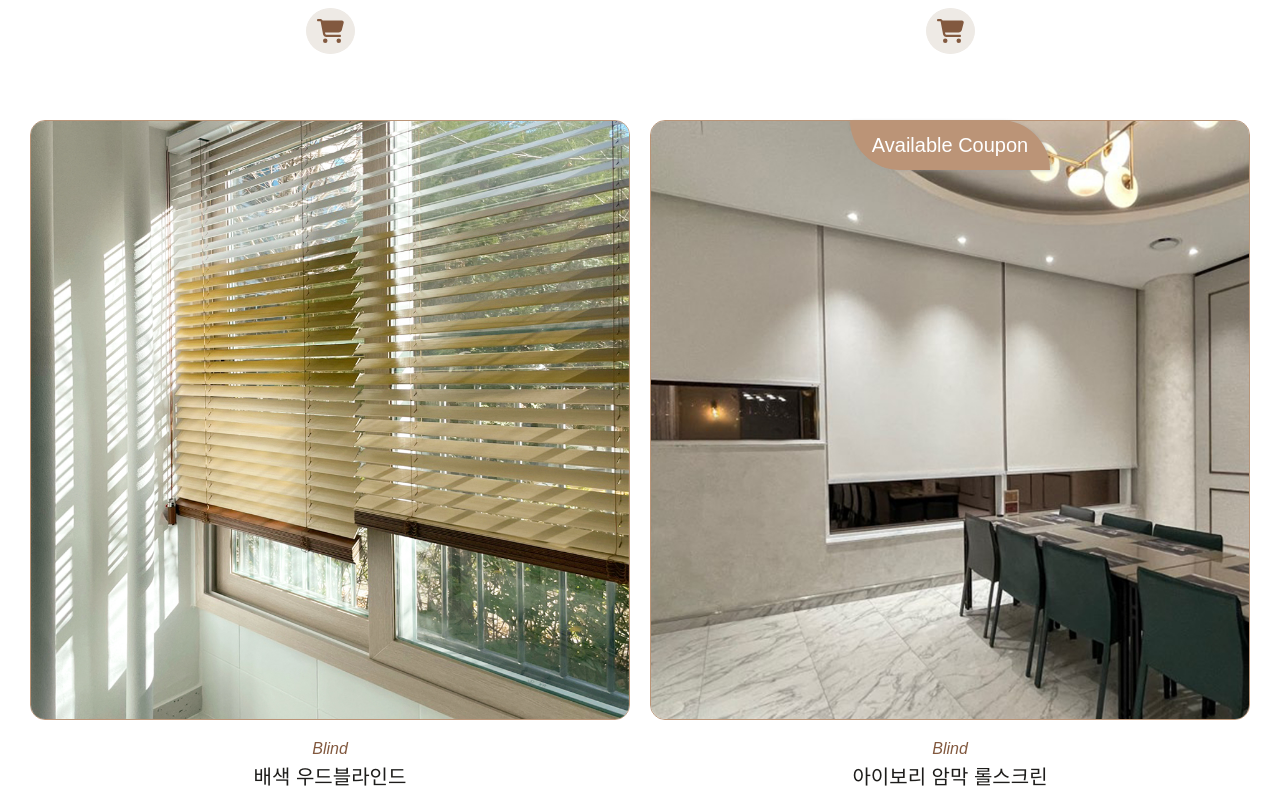
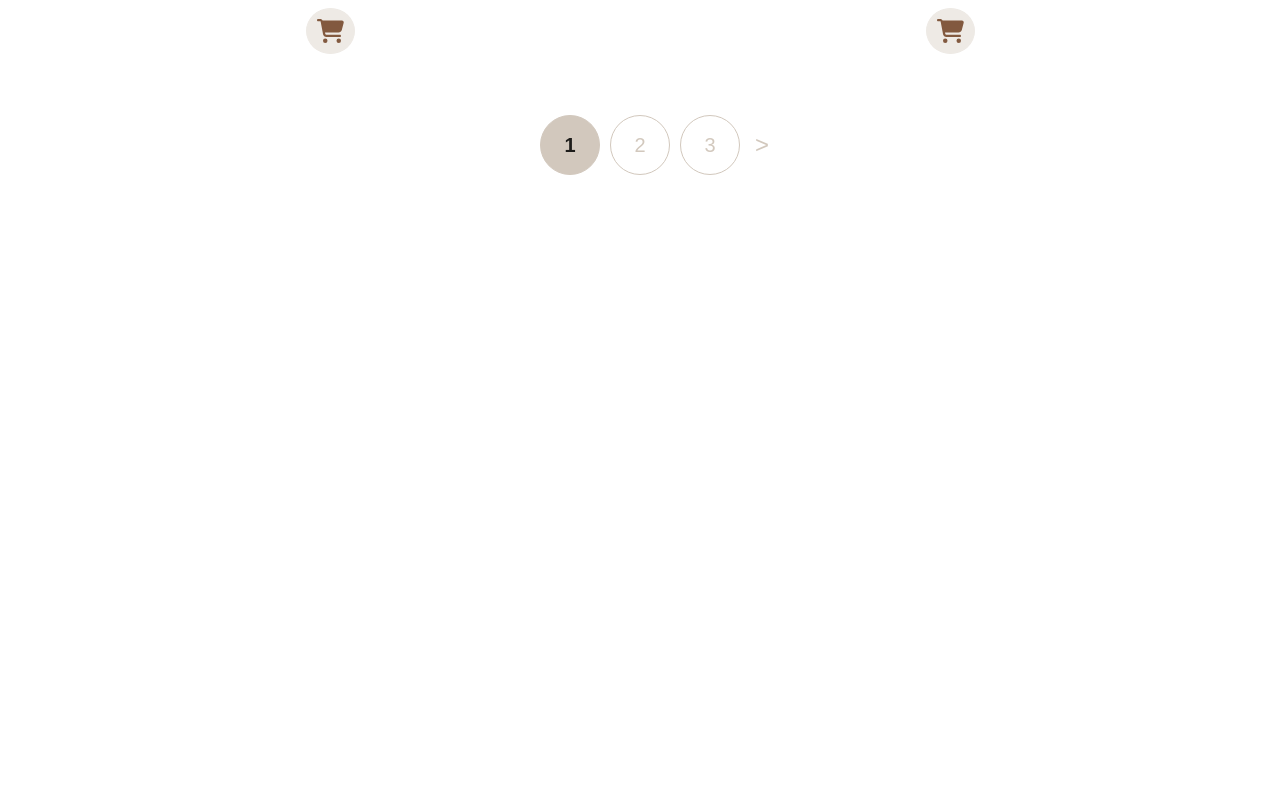
Before and after one commit to Sophie0527/cart_project, a React (Create React App) app: page / in a window 1280 px wide. Shown: the part 2492-3280 px from the top of the page. After the commit the page ends 2772 px from the top, so only its background shows below. Built offline with nearby package versions, Linux system fonts and the light colour scheme.

Commit message:
Add: 1페이지에 6개씩 보이도록 페이지네이션 구현

```diff
--- a/public/data/Products.json
+++ b/public/data/Products.json
@@ -20,7 +20,7 @@
     "item_name": "스프링 엘로우 레이스 이중커튼",
     "category": "커튼",
     "image_url": "../images/스프링엘로우커튼.jpg",
-    "price": 1240000,
+    "price": 240000,
     "score": 35
   },
   {
@@ -37,7 +37,7 @@
     "item_name": "인디안 핑크 커튼",
     "category": "커튼",
     "image_url": "../images/핑크커튼.jpg",
-    "price": 23000,
+    "price": 123000,
     "score": 64
   },
   {
--- /dev/null
+++ b/src/components/Products/Pagination.js
@@ -0,0 +1,83 @@
+import styled from 'styled-components';
+
+function Pagination(props) {
+  const { page, setPage, pagesNum } = props;
+  return (
+    <Container>
+      <PageMoveButton
+        onClick={() => {
+          setPage(page - 1);
+          window.scrollTo(0, 0);
+        }}
+        disabled={page === 1}
+      >
+        &lt;
+      </PageMoveButton>
+      {/* pagesNum(페이지 수) 만큼 빈 배열을 만들고,
+      fill() 메서드로 배열을 채워서 버튼을 만듭니다. */}
+      {Array(pagesNum)
+        .fill()
+        .map((_, i) => (
+          <Button
+            key={i + 1}
+            onClick={() => {
+              setPage(i + 1);
+              window.scrollTo(0, 0);
+            }}
+            aria-current={page === i + 1 ? 'page' : null}
+          >
+            {i + 1}
+          </Button>
+        ))}
+      <PageMoveButton
+        onClick={() => {
+          setPage(page + 1);
+          window.scrollTo(0, 0);
+        }}
+        disabled={page === pagesNum}
+      >
+        &gt;
+      </PageMoveButton>
+    </Container>
+  );
+}
+export default Pagination;
+
+const Container = styled.div`
+  padding-bottom: 100px;
+  display: flex;
+  justify-content: center;
+  align-items: center;
+`;
+const PageMoveButton = styled.div`
+  padding: 0 10px;
+  cursor: pointer;
+  color: ${({ theme }) => theme.colors.beige};
+  font-size: ${({ theme }) => theme.fontSize.medium_3};
+  &[disabled] {
+    cursor: revert;
+    pointer-events: none;
+    color: white;
+  }
+  :hover {
+    color: ${({ theme }) => theme.colors.charcoal};
+  }
+`;
+const Button = styled.button`
+  width: 60px;
+  height: 60px;
+  margin: 5px;
+  border-radius: 50%;
+  cursor: pointer;
+  font-size: ${({ theme }) => theme.fontSize.medium_2};
+  color: ${({ theme }) => theme.colors.beige};
+  background-color: ${({ theme }) => theme.colors.white};
+  border: 1px solid ${({ theme }) => theme.colors.beige};
+  &[aria-current] {
+    cursor: revert;
+    pointer-events: none;
+    color: ${({ theme }) => theme.colors.charcoal};
+    background: ${({ theme }) => theme.colors.beige};
+    font-weight: ${({ theme }) => theme.fontWeight.regular_3};
+  }
+`;
--- a/src/components/Products/ProductBox.js
+++ b/src/components/Products/ProductBox.js
@@ -1,21 +1,12 @@
-import React, { useState, useEffect } from 'react';
-import axios from 'axios';
 import styled from 'styled-components';
 import ImageBox from './ImageBox';
 import InfoBox from './InfoBox';
 
-function ProductBox() {
-  const [items, setItems] = useState([]);
-
-  useEffect(() => {
-    axios.get('http://localhost:3000/data/Products.json').then((res) => {
-      setItems(res.data);
-    });
-  }, []);
-
+function ProductBox(props) {
+  const { items, page, limit, offset } = props;
   return (
     <Container>
-      {items.map((item, idx) => {
+      {items.slice(offset, offset + limit).map((item, idx) => {
         return (
           <Products key={idx}>
             <ImageBox item={item} />
@@ -34,7 +25,7 @@ const Container = styled.div`
   text-align: center;
   flex-wrap: wrap;
   width: 100%;
-  padding: 100px 0;
+  padding-top: 100px;
 `;
 const Products = styled.div`
   padding: 10px 10px 40px;
--- a/src/pages/Products.js
+++ b/src/pages/Products.js
@@ -1,9 +1,27 @@
+import React, { useState, useEffect } from 'react';
+import axios from 'axios';
 import ProductBox from '../components/Products/ProductBox';
+import Pagination from '../components/Products/Pagination';
 
 function Products() {
+  const [items, setItems] = useState([]);
+  useEffect(() => {
+    axios.get('http://localhost:3000/data/Products.json').then((res) => {
+      setItems(res.data);
+    });
+  }, []);
+
+  // 5개씩 보여주는 페이지네이션
+  const [page, setPage] = useState(1);
+  const limit = 6;
+  const offset = (page - 1) * limit;
+  const totalProductQty = items.length;
+  const pagesNum = Math.ceil(totalProductQty / limit);
+
   return (
     <>
-      <ProductBox />
+      <ProductBox items={items} page={page} limit={limit} offset={offset} />
+      <Pagination page={page} setPage={setPage} pagesNum={pagesNum} />
     </>
   );
 }
```
